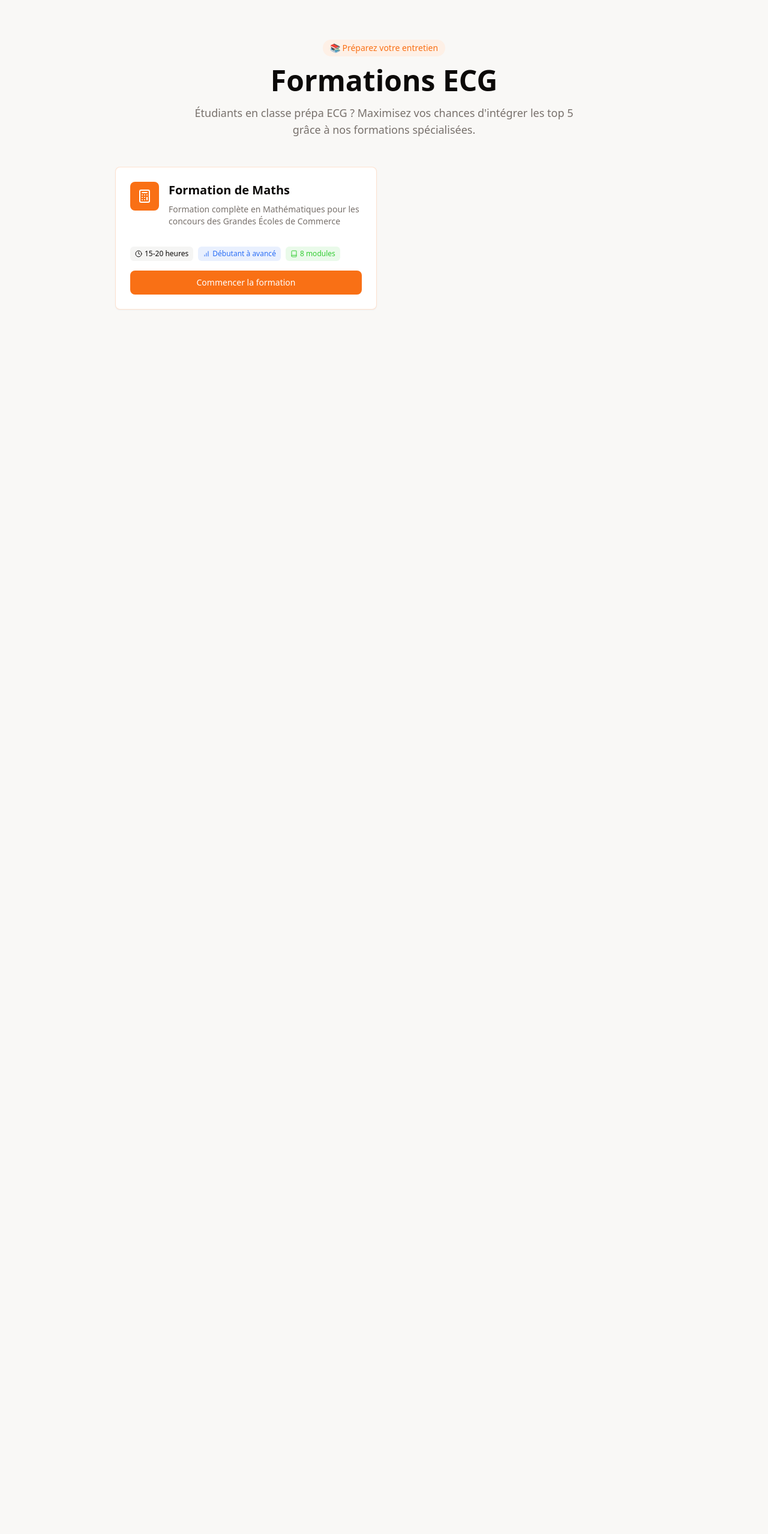
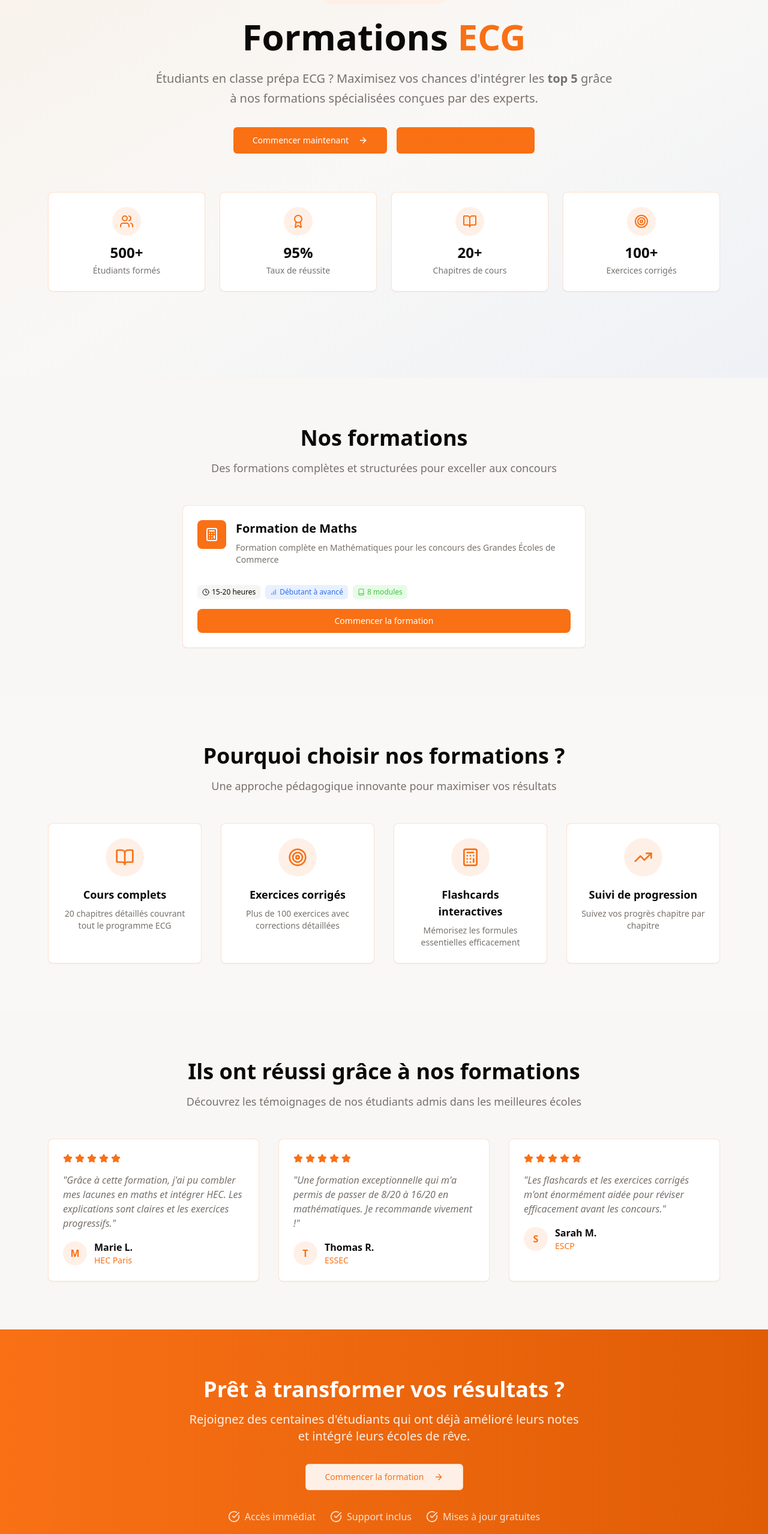
Before and after one commit to preparationnelle/prepa-module-builder, a React (Vite) app: page / in a window 1280 px wide. Shown: the part 109-2666 px from the top of the page at 60% size. Before the commit the page ends 800 px from the top, so only its background shows below. Built offline with nearby package versions, Linux system fonts and the light colour scheme.

Commit message:
Reverted to commit fe1ef2f092e52bb03e03a715d994246b23b89421

```diff
--- a/src/pages/Formation.tsx
+++ b/src/pages/Formation.tsx
@@ -1,6 +1,8 @@
 import { FormationCard } from "@/components/formations/FormationCard"
-import { Calculator, TrendingUp } from "lucide-react"
+import { Calculator, TrendingUp, Users, Award, BookOpen, Target, ArrowRight, CheckCircle, Star } from "lucide-react"
 import { useNavigate } from "react-router-dom"
+import { Card, CardContent } from "@/components/ui/card"
+import { FormationButton } from "@/components/ui/formation-button"
 
 const Formation = () => {
   const navigate = useNavigate()
@@ -16,7 +18,57 @@ const Formation = () => {
       icon: <Calculator className="w-6 h-6" />,
       available: true
     },
+  ]
 
+  const stats = [
+    { number: "500+", label: "Étudiants formés", icon: <Users className="w-6 h-6" /> },
+    { number: "95%", label: "Taux de réussite", icon: <Award className="w-6 h-6" /> },
+    { number: "20+", label: "Chapitres de cours", icon: <BookOpen className="w-6 h-6" /> },
+    { number: "100+", label: "Exercices corrigés", icon: <Target className="w-6 h-6" /> }
+  ]
+
+  const testimonials = [
+    {
+      name: "Marie L.",
+      school: "HEC Paris",
+      text: "Grâce à cette formation, j'ai pu combler mes lacunes en maths et intégrer HEC. Les explications sont claires et les exercices progressifs.",
+      rating: 5
+    },
+    {
+      name: "Thomas R.",
+      school: "ESSEC",
+      text: "Une formation exceptionnelle qui m'a permis de passer de 8/20 à 16/20 en mathématiques. Je recommande vivement !",
+      rating: 5
+    },
+    {
+      name: "Sarah M.",
+      school: "ESCP",
+      text: "Les flashcards et les exercices corrigés m'ont énormément aidée pour réviser efficacement avant les concours.",
+      rating: 5
+    }
+  ]
+
+  const features = [
+    {
+      icon: <BookOpen className="w-8 h-8" />,
+      title: "Cours complets",
+      description: "20 chapitres détaillés couvrant tout le programme ECG"
+    },
+    {
+      icon: <Target className="w-8 h-8" />,
+      title: "Exercices corrigés",
+      description: "Plus de 100 exercices avec corrections détaillées"
+    },
+    {
+      icon: <Calculator className="w-8 h-8" />,
+      title: "Flashcards interactives",
+      description: "Mémorisez les formules essentielles efficacement"
+    },
+    {
+      icon: <TrendingUp className="w-8 h-8" />,
+      title: "Suivi de progression",
+      description: "Suivez vos progrès chapitre par chapitre"
+    }
   ]
 
   const handleFormationClick = (formationId: string) => {
@@ -26,21 +78,61 @@ const Formation = () => {
   }
 
   return (
-    <div className="min-h-screen bg-background flex items-center justify-center">
-      <div className="container mx-auto px-4 py-8 max-w-6xl">
-        <div className="text-center mb-12">
-          <div className="inline-flex items-center gap-2 px-3 py-1 bg-formation-orange-light rounded-full text-formation-orange text-sm font-medium mb-4">
+    <div className="min-h-screen bg-background">
+      {/* Hero Section */}
+      <section className="relative bg-gradient-to-br from-formation-orange/5 via-background to-formation-blue/5 py-20">
+        <div className="container mx-auto px-4 max-w-6xl">
+          <div className="text-center mb-16">
+            <div className="inline-flex items-center gap-2 px-4 py-2 bg-formation-orange-light rounded-full text-formation-orange text-sm font-medium mb-6">
               📚 Préparez votre entretien
             </div>
-          <h1 className="text-4xl md:text-5xl font-bold text-foreground mb-4">
-            Formations ECG
+            <h1 className="text-5xl md:text-6xl font-bold text-foreground mb-6 leading-tight">
+              Formations <span className="text-formation-orange">ECG</span>
             </h1>
+            <p className="text-xl text-muted-foreground max-w-3xl mx-auto mb-8 leading-relaxed">
+              Étudiants en classe prépa ECG ? Maximisez vos chances d'intégrer les <strong>top 5</strong> grâce à nos formations spécialisées conçues par des experts.
+            </p>
+            <div className="flex flex-col sm:flex-row gap-4 justify-center">
+              <FormationButton size="lg" onClick={() => navigate("/formation/maths")}>
+                Commencer maintenant
+                <ArrowRight className="w-5 h-5 ml-2" />
+              </FormationButton>
+              <FormationButton variant="outline" size="lg">
+                Découvrir les formations
+              </FormationButton>
+            </div>
+          </div>
+
+          {/* Stats */}
+          <div className="grid grid-cols-2 md:grid-cols-4 gap-6 mb-16">
+            {stats.map((stat, index) => (
+              <Card key={index} className="border-formation-orange/20 hover:border-formation-orange/40 transition-all duration-200">
+                <CardContent className="p-6 text-center">
+                  <div className="w-12 h-12 bg-formation-orange/10 rounded-full flex items-center justify-center text-formation-orange mx-auto mb-3">
+                    {stat.icon}
+                  </div>
+                  <div className="text-2xl font-bold text-foreground mb-1">{stat.number}</div>
+                  <div className="text-sm text-muted-foreground">{stat.label}</div>
+                </CardContent>
+              </Card>
+            ))}
+          </div>
+        </div>
+      </section>
+
+      {/* Formation Section */}
+      <section className="py-20 bg-muted/30">
+        <div className="container mx-auto px-4 max-w-6xl">
+          <div className="text-center mb-12">
+            <h2 className="text-3xl md:text-4xl font-bold text-foreground mb-4">
+              Nos formations
+            </h2>
             <p className="text-lg text-muted-foreground max-w-2xl mx-auto">
-            Étudiants en classe prépa ECG ? Maximisez vos chances d'intégrer les top 5 grâce à nos formations spécialisées.
+              Des formations complètes et structurées pour exceller aux concours
             </p>
           </div>
 
-        <div className="grid md:grid-cols-2 gap-6 max-w-4xl mx-auto">
+          <div className="grid md:grid-cols-1 gap-8 max-w-2xl mx-auto">
             {formations.map((formation) => (
               <FormationCard
                 key={formation.id}
@@ -56,6 +148,110 @@ const Formation = () => {
             ))}
           </div>
         </div>
+      </section>
+
+      {/* Features Section */}
+      <section className="py-20">
+        <div className="container mx-auto px-4 max-w-6xl">
+          <div className="text-center mb-12">
+            <h2 className="text-3xl md:text-4xl font-bold text-foreground mb-4">
+              Pourquoi choisir nos formations ?
+            </h2>
+            <p className="text-lg text-muted-foreground max-w-2xl mx-auto">
+              Une approche pédagogique innovante pour maximiser vos résultats
+            </p>
+          </div>
+
+          <div className="grid md:grid-cols-2 lg:grid-cols-4 gap-8">
+            {features.map((feature, index) => (
+              <Card key={index} className="border-formation-orange/20 hover:border-formation-orange/40 transition-all duration-200 hover:shadow-lg">
+                <CardContent className="p-6 text-center">
+                  <div className="w-16 h-16 bg-formation-orange/10 rounded-full flex items-center justify-center text-formation-orange mx-auto mb-4">
+                    {feature.icon}
+                  </div>
+                  <h3 className="text-lg font-semibold text-foreground mb-2">{feature.title}</h3>
+                  <p className="text-muted-foreground text-sm">{feature.description}</p>
+                </CardContent>
+              </Card>
+            ))}
+          </div>
+        </div>
+      </section>
+
+      {/* Testimonials Section */}
+      <section className="py-20 bg-muted/30">
+        <div className="container mx-auto px-4 max-w-6xl">
+          <div className="text-center mb-12">
+            <h2 className="text-3xl md:text-4xl font-bold text-foreground mb-4">
+              Ils ont réussi grâce à nos formations
+            </h2>
+            <p className="text-lg text-muted-foreground max-w-2xl mx-auto">
+              Découvrez les témoignages de nos étudiants admis dans les meilleures écoles
+            </p>
+          </div>
+
+          <div className="grid md:grid-cols-3 gap-8">
+            {testimonials.map((testimonial, index) => (
+              <Card key={index} className="border-formation-orange/20">
+                <CardContent className="p-6">
+                  <div className="flex items-center gap-1 mb-4">
+                    {[...Array(testimonial.rating)].map((_, i) => (
+                      <Star key={i} className="w-4 h-4 fill-formation-orange text-formation-orange" />
+                    ))}
+                  </div>
+                  <p className="text-muted-foreground mb-4 italic">"{testimonial.text}"</p>
+                  <div className="flex items-center gap-3">
+                    <div className="w-10 h-10 bg-formation-orange/10 rounded-full flex items-center justify-center text-formation-orange font-semibold">
+                      {testimonial.name.charAt(0)}
+                    </div>
+                    <div>
+                      <div className="font-semibold text-foreground">{testimonial.name}</div>
+                      <div className="text-sm text-formation-orange">{testimonial.school}</div>
+                    </div>
+                  </div>
+                </CardContent>
+              </Card>
+            ))}
+          </div>
+        </div>
+      </section>
+
+      {/* CTA Section */}
+      <section className="py-20 bg-gradient-to-r from-formation-orange to-formation-orange-dark">
+        <div className="container mx-auto px-4 max-w-4xl text-center">
+          <h2 className="text-3xl md:text-4xl font-bold text-white mb-4">
+            Prêt à transformer vos résultats ?
+          </h2>
+          <p className="text-xl text-white/90 mb-8 max-w-2xl mx-auto">
+            Rejoignez des centaines d'étudiants qui ont déjà amélioré leurs notes et intégré leurs écoles de rêve.
+          </p>
+          <div className="flex flex-col sm:flex-row gap-4 justify-center">
+            <FormationButton
+              variant="secondary"
+              size="lg"
+              onClick={() => navigate("/formation/maths")}
+            >
+              Commencer la formation
+              <ArrowRight className="w-5 h-5 ml-2" />
+            </FormationButton>
+          </div>
+
+          <div className="mt-8 flex items-center justify-center gap-6 text-white/80">
+            <div className="flex items-center gap-2">
+              <CheckCircle className="w-5 h-5" />
+              <span>Accès immédiat</span>
+            </div>
+            <div className="flex items-center gap-2">
+              <CheckCircle className="w-5 h-5" />
+              <span>Support inclus</span>
+            </div>
+            <div className="flex items-center gap-2">
+              <CheckCircle className="w-5 h-5" />
+              <span>Mises à jour gratuites</span>
+            </div>
+          </div>
+        </div>
+      </section>
     </div>
   )
 }
```
Lines whose indentation alone changed are shown as unchanged.
